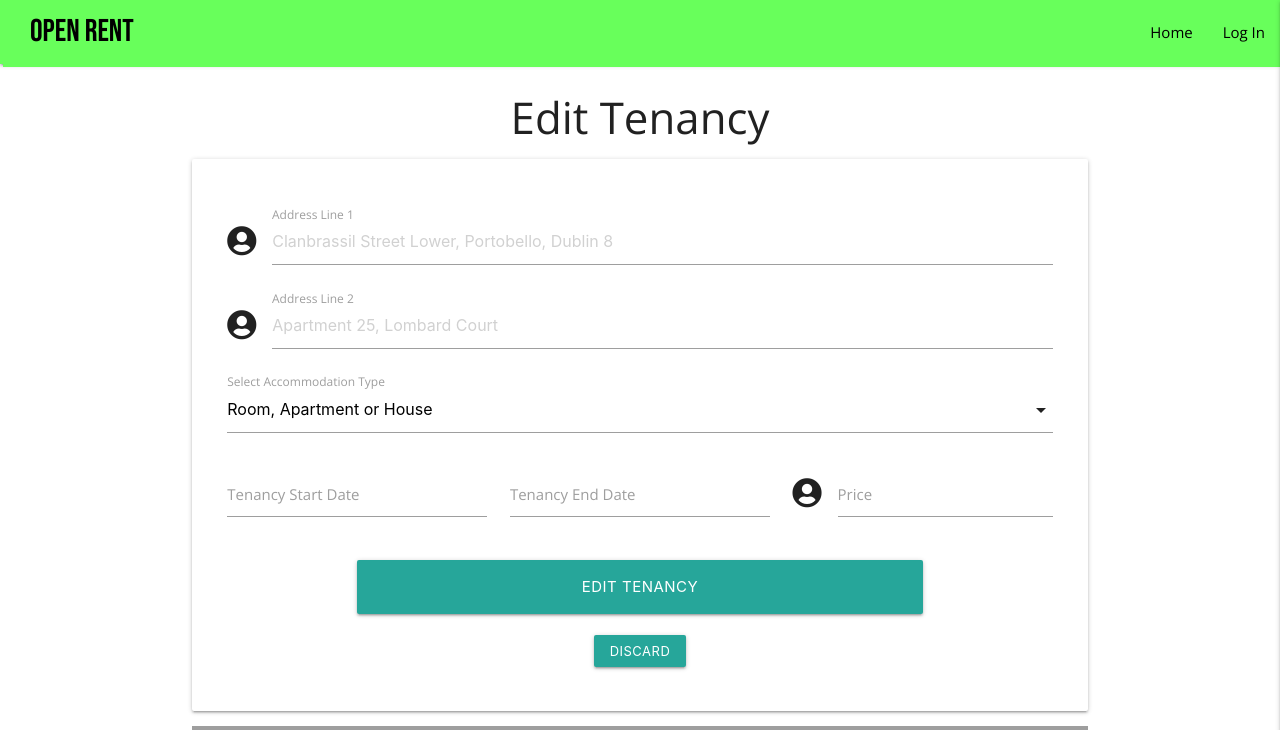
After one commit to stef-cruz/open_rent, a Flask app: template app/templates/edit-tenancy.html in a window 1280 px wide. The commit adds this page. Shown: the top 730 px of the page. Run offline with Flask 2, Linux system fonts and the light colour scheme; the template is opened without the code that fills it, so the values that code supplies are empty; some libraries are stand-ins or nearby versions; grey boxes are pictures that could not be loaded.

Commit message:
Wire up tenancy edit button

```diff
--- /dev/null
+++ b/app/templates/edit-tenancy.html
@@ -0,0 +1,91 @@
+{% extends "base.html" %}
+{% block content %}
+
+<h3 class="center-align">Edit Tenancy</h3>
+
+<section class="container">
+    <div class="card-panel">
+        <form method="POST" action="{{ url_for('edit_tenancy', tenancy_id=tenancy._id) }}">
+            <!-- Flash message -->
+            <div class="row">
+                <div class="col s12">
+                    {% with messages = get_flashed_messages() %}
+                    {% if messages %}
+                    {% for message in messages %}
+                    <h5 class="center-align flash">{{ message }}</h5>
+                    {% endfor %}
+                    {% endif %}
+                    {% endwith %}
+                </div>
+            </div>
+            <!-- ./Flash message -->
+
+            <div class="row">
+                <!-- Address Line 1 -->
+                <div class="input-field col s12">
+                    <i class="fas fa-user-circle prefix"></i>
+                    <input id="address_1" name="address_1" type="text" placeholder="Clanbrassil Street Lower, Portobello, Dublin 8">
+                    <label for="address_1">Address Line 1</label>
+                </div>
+                <!-- ./Address Line 1 -->
+                <!-- Address Line 2 -->
+                <div class="input-field col s12">
+                    <i class="fas fa-user-circle prefix"></i>
+                    <input id="address_2" name="address_2" type="text" placeholder="Apartment 25, Lombard Court ">
+                    <label for="address_2">Address Line 2</label>
+                </div>
+                <!-- ./Address Line 2 -->
+                <!-- Accommodation Type -->
+                <div class="input-field col s12">
+                    <select id="accommodation_type" name="accommodation_type" required>
+                        <option value="" disabled selected>Room, Apartment or House</option>
+                        <option value="apartment">Entire Apartment</option>
+                        <option value="house">Entire House</option>
+                        <option value="room">Room (Shared Bathroom)</option>
+                        <option value="ensuite-room">Ensuite Room</option>
+                    </select>
+                    <label for="accommodation_type">Select Accommodation Type</label>
+                </div>
+                <!-- ./Accommodation Type -->
+                <!-- Start Date -->
+                <div class="input-field col s12 m4">
+                    <label for="start_date">Tenancy Start Date</label>
+                    <input type="text" class="datepicker" id="start_date" name="start_date">
+                </div>
+                <!-- ./Start Date -->
+                <!-- End Date -->
+                <div class="input-field col s12 m4">
+                    <label for="end_date">Tenancy End Date</label>
+                    <input type="text" class="datepicker" id="end_date" name="end_date">
+                </div>
+                <!-- ./End Date -->
+                <!-- Price -->
+                <div class="input-field col s12 m4">
+                    <i class="fas fa-user-circle prefix"></i>
+                    <input id="price" name="price" type="text">
+                    <label for="price">Price</label>
+                </div>
+                <!-- ./Price -->
+            </div>
+            <!-- Submit Tenancy -->
+            <div class="row">
+                <button class="col s8 offset-s2 btn-large" type="submit">Edit Tenancy</button>
+            </div>
+            <!-- ./Submit Tenancy -->
+        </form>
+        <div class="row center-align">
+            <div class="col s12">
+                <a href="{{ url_for('profile', username=session['user']) }}"><button class="btn-small">Discard</button></a>
+            </div>
+        </div>
+    </div>
+    <div id="map"></div>
+</section>
+
+{% endblock %}
+
+{% block scripts %}
+<script src="{{ url_for('static', filename='js/map.js') }}"></script>
+<script src="https://maps.googleapis.com/maps/api/js?key=AIzaSyCyahPifJNOEODhSoMTswXum-vuIfSDF8w&callback=initMap&libraries=places&v=weekly"
+        defer></script>
+{% endblock %}
```
Also changed, not shown: app/templates/view-tenancy.html (+5 -4 lines), app/tenancy.py (+7 -2 lines).
